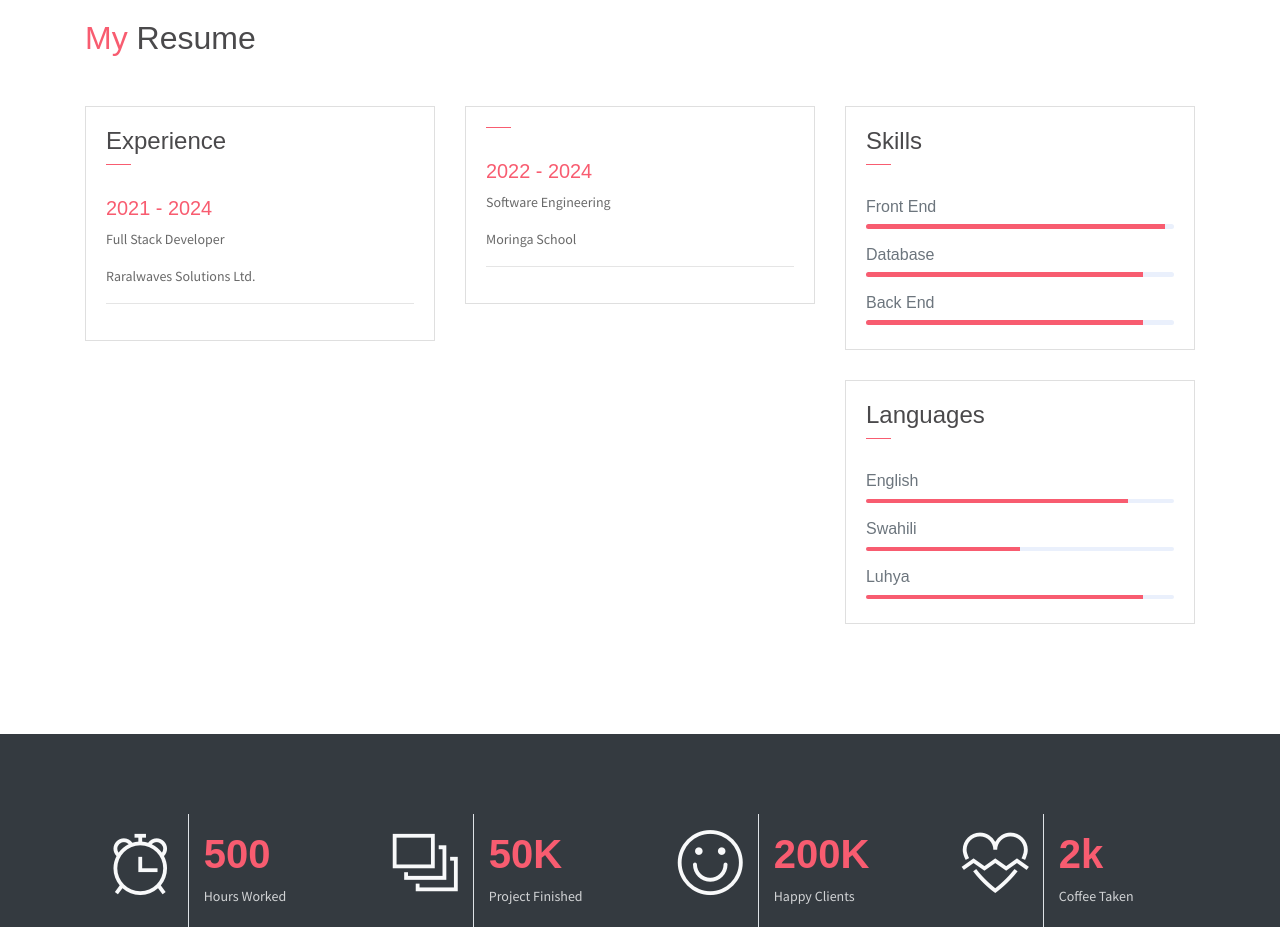
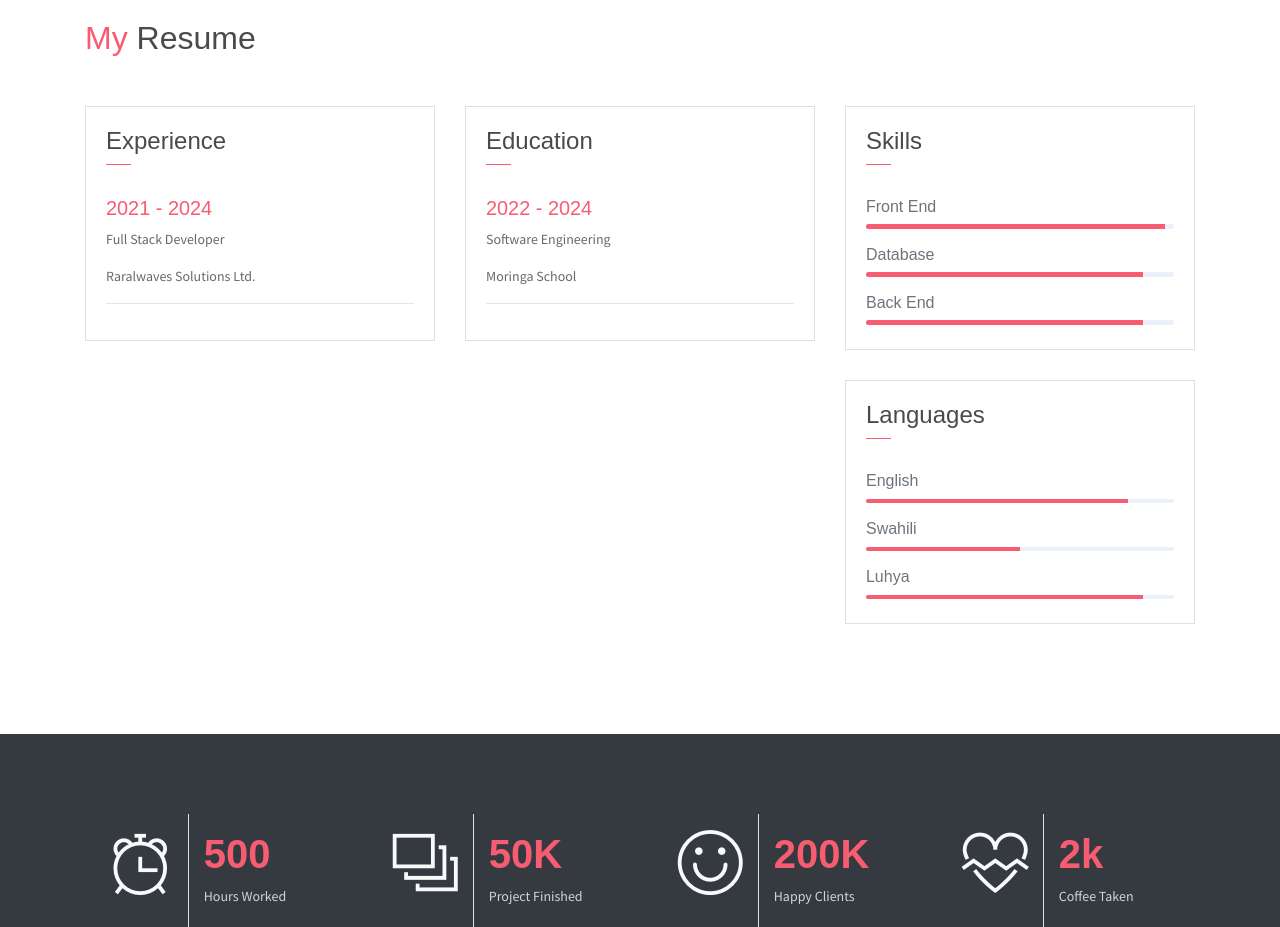
Before and after one commit to vanonshati/portfolio, a website: page index.html in a window 1280 px wide. Shown: the part 1380-2307 px from the top of the page. Drawn offline with Linux system fonts and the light colour scheme; some packages are replaced by stand-ins of ours; files that its build step writes are made by us from their sources; files whose address does not match are found by name.

Commit message:
Education

```diff
--- a/index.html
+++ b/index.html
@@ -153,7 +153,7 @@
                     <div class="card">
                        <div class="card-header">
                             <div class="mt-2">
-                                <h4></h4>
+                                <h4>Education</h4>
                                 <span class="line"></span>
                             </div>
                         </div>
```
